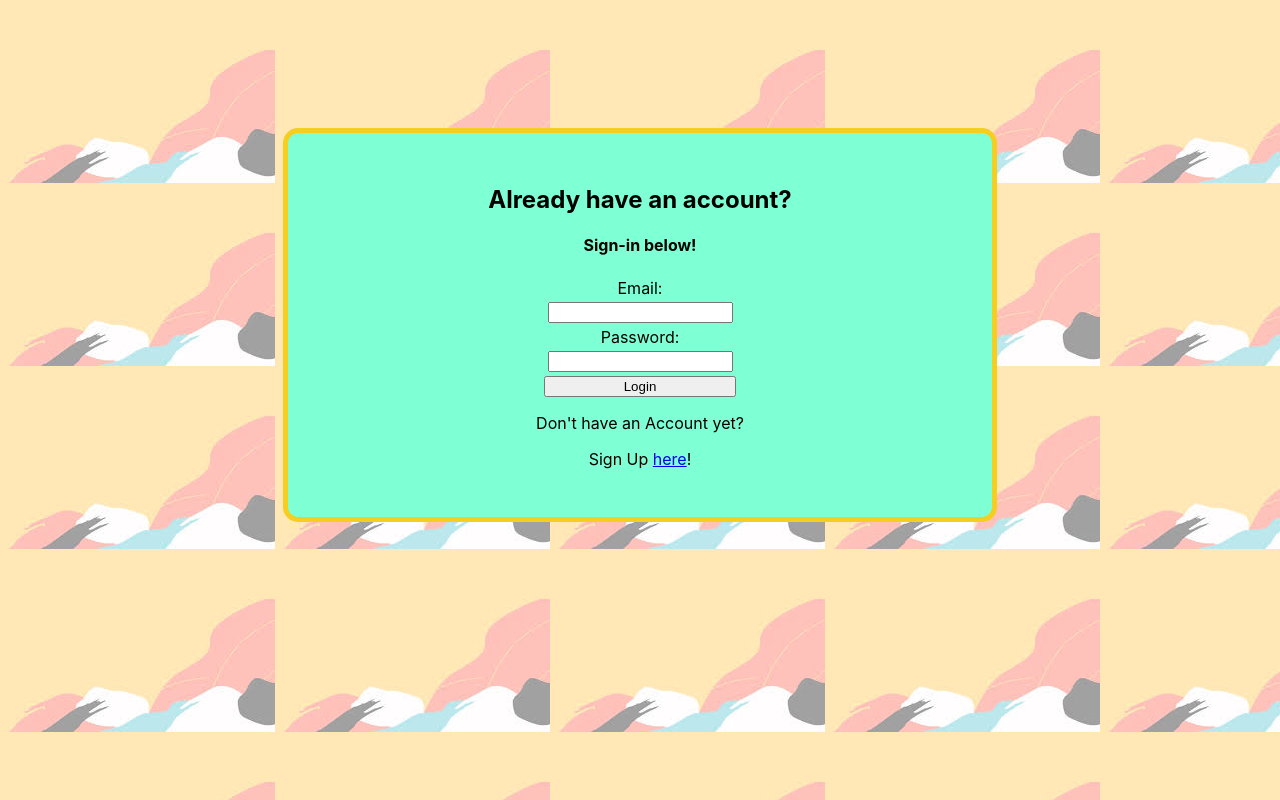
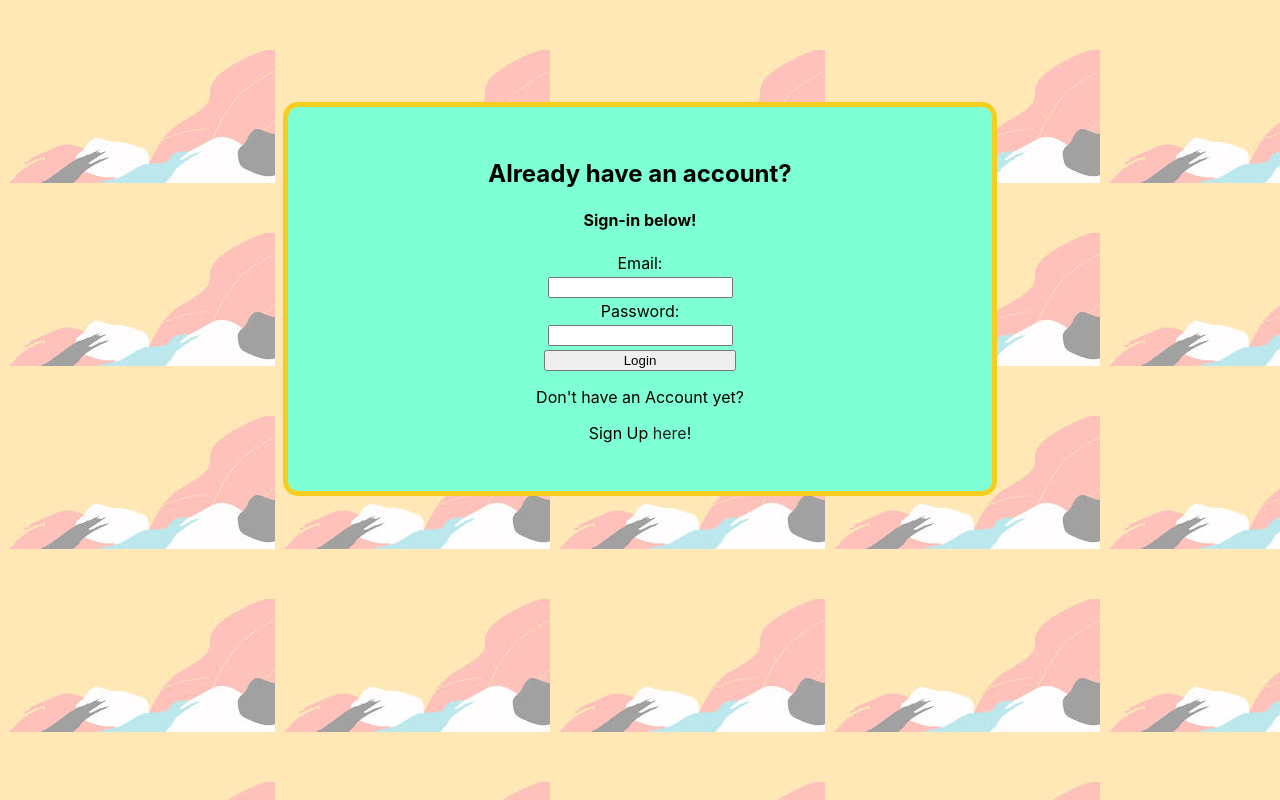
Before and after one commit to avvisingh/In-Sync, a React (Create React App) app in the folder client/: page /login in a window 1280 px wide. Built offline with nearby package versions, Linux system fonts and the light colour scheme.

Commit message:
tasks page styled

```diff
--- a/client/src/Pages/Tasks.js
+++ b/client/src/Pages/Tasks.js
@@ -1,7 +1,9 @@
 import { Link } from "react-router-dom";
+import "../Styles/Tasks.css";
 
 const Tasks = ({ tasks, title }) => {
   return (
+    <div className="containing">
       <div className="task-list">
         <h2>{title}</h2>
         {tasks.map((task) => (
@@ -13,6 +15,7 @@ const Tasks = ({ tasks, title }) => {
           </div>
         ))}
       </div>
+    </div>
   );
 };
 
--- /dev/null
+++ b/client/src/Styles/Tasks.css
@@ -0,0 +1,28 @@
+.containing {
+  margin-top: 8%;
+}
+
+.task-list {
+  margin: auto;
+  width: 40%;
+  padding: 2%;
+  display: flex;
+  flex-direction: column;
+  align-content: center;
+  justify-content: center;
+  text-align: center;
+  background-color: aquamarine;
+  border: 5px solid #f5ce20;
+  border-radius: 15px;
+}
+
+a {
+  text-decoration: none;
+}
+a:link,
+a:visited {
+  color: #21211f;
+}
+a:hover {
+  color: #f5ce20;
+}
```
Also changed, not shown: 1 other file (tests, documents, lock files or other folders). Lines whose indentation alone changed are shown as unchanged.
